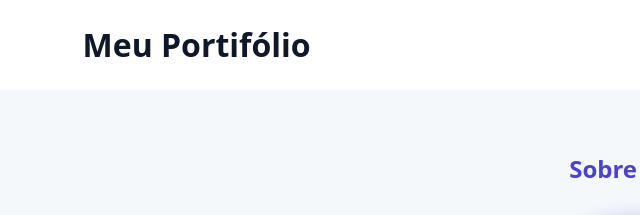
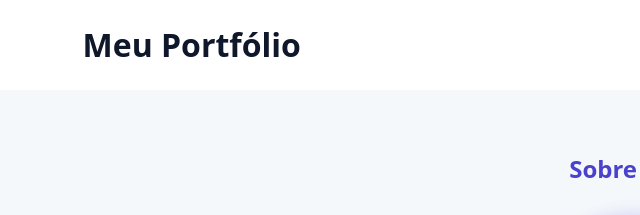
Before and after one commit to clzms-dev/Meu-Potifolio-HTML5-CSS3-JavaScript, a plain HTML site: page index.html in a window 1280 px wide. Shown: the top 215 px of the page, 7-647 px from the left. Drawn offline with Linux system fonts and the light colour scheme.

Commit message:
Portfólio

```diff
--- a/index.html
+++ b/index.html
@@ -8,7 +8,7 @@
 </head>
 <body>
     <header>
-        <h1>Meu Portifólio</h1>
+        <h1>Meu Portfólio</h1>
     <nav class="navegação">
         <ul class="menu">
             <li><a href="#sobre" class="menu-link">Sobre</a>
```
